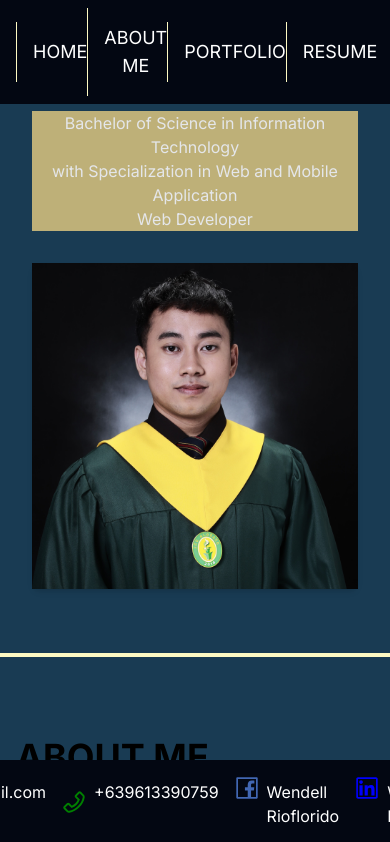
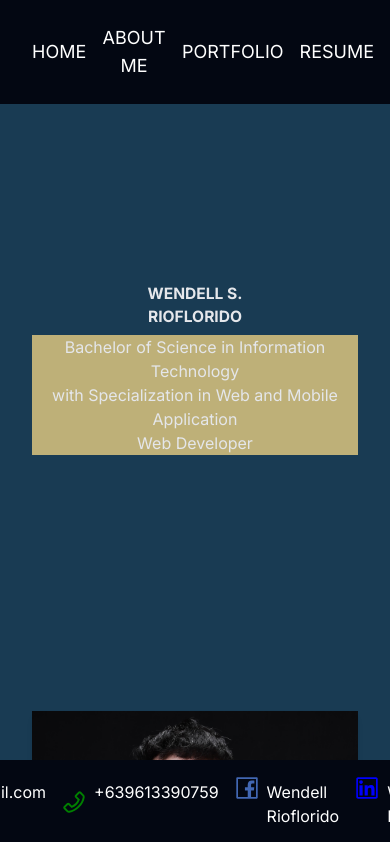
Before and after one commit to wrioflorido/myportfolio, a Next.js app: page / in a window 390 px wide. Shown: the top 842 px of the page. Built offline with nearby package versions, Linux system fonts and the light colour scheme.

Commit message:
responsiveness

```diff
--- a/src/app/page.tsx
+++ b/src/app/page.tsx
@@ -33,16 +33,16 @@ const Portfolio = () => {
       <nav className="bg-gray-950 fixed top-0 left-0 w-full z-10">
         <div className="container mx-auto px-4 py-2">
           <ul className="flex justify-between items-center">
-            <li className="text-white text-lg md:text-2xl py-4 hover:text-green-900 h-full border-l border-yellow-100 pl-4 md:pl-8">
+            <li className="text-white text-lg md:text-2xl py-4 hover:text-green-900  pl-4 md:pl-8">
               <button onClick={() => scrollToSection(introSectionRef)}>HOME</button>
             </li>
-            <li className="text-white text-lg md:text-2xl py-4 hover:text-green-900 h-full border-l border-yellow-100 pl-4 md:pl-8">
+            <li className="text-white text-lg md:text-2xl py-4 hover:text-green-900  pl-4 md:pl-8">
               <button onClick={() => scrollToSection(aboutSectionRef)}>ABOUT ME</button>
             </li>
-            <li className="text-white text-lg md:text-2xl py-4 hover:text-green-900 h-full border-l border-yellow-100 pl-4 md:pl-8">
+            <li className="text-white text-lg md:text-2xl py-4 hover:text-green-900  pl-4 md:pl-8">
               <button onClick={() => scrollToSection(portfolioSectionRef)}>PORTFOLIO</button>
             </li>
-            <li className="text-white text-lg md:text-2xl py-4 hover:text-green-900 h-full border-l border-yellow-100 pl-4 md:pl-8">
+            <li className="text-white text-lg md:text-2xl py-4 hover:text-green-900  pl-4 md:pl-8">
               <a href="https://drive.google.com/file/d/19pqNb9LgQtWlnHsfRgAquKERR4OmBxZK/view?usp=drive_link" target="_blank">
                 RESUME
               </a>
@@ -52,7 +52,7 @@ const Portfolio = () => {
       </nav>
       <div className="container mx-auto px-4 flex flex-col md:flex-row justify-between py-16 px-8 md:px-48" ref={introSectionRef}>
         {/* Introduction section */}
-        <div className="text-center mb-8 md:mb-0">
+        <div className="text-center mb-8 md:mb-0 mt-56">
           <h1 className="font-bold text-[4vw] md:text-[100px] text-gray-200 animate-bounce">WENDELL S. </h1>
           <h1 className="font-bold text-[4vw] md:text-[100px] text-gray-200 animate-bounce">RIOFLORIDO</h1>
           <div className="container bg-golden w-[100%]">
@@ -61,15 +61,15 @@ const Portfolio = () => {
             <p className="text-[16px] md:text-lg text-gray-200 text-center animate-pulse">Web Developer</p>
           </div>
         </div>
-        <div className="bg-white shadow-md rounded-lg w-full md:w-[400px]">
+        <div className="bg-white shadow-md rounded-lg w-full md:w-[400px] mt-56">
           <Image src="/assets/2.JPG" alt="Project 1" width={400} height={100} className="object-cover" />
         </div>
       </div>
       <hr className="border-t-4 border-yellow-100" />
       <div className="container mx-auto flex flex-col md:flex-row px-4 py-16 md:py-64" ref={aboutSectionRef}>
         <div className="md:px-8 max-w-[70%]">
-          <h1 className="text-4xl md:text-5xl font-bold mb-4 py-4 text-left max-w-[80%]">ABOUT ME</h1>
-          <p className="text-[16px] md:text-[18px] max-w-[80%] bg-golden px-4 py-4 text-justify">
+          <h1 className="text-4xl md:text-5xl font-bold mb-4 py-4 text-left ">ABOUT ME</h1>
+          <p className="text-[16px] md:text-[18px] max-w-[100%] pb-20 bg-golden px-4 py-4 text-justify">
             A versatile professional recognized for my ability to adapt quickly and work smartly. I excel in fast-paced environments where I can leverage my adaptability to navigate change with ease. My approach to work is rooted in efficiency and effectiveness—I believe in finding the most strategic and efficient way to achieve goals while maintaining high standards of quality. I bring a positive attitude and collaborative spirit to every team I work with. I enjoy brainstorming and problem-solving alongside colleagues, valuing diverse perspectives and fostering an inclusive environment where everyone feels empowered to contribute their best ideas. Driven by a passion for making a difference, I'm always eager to take on new challenges and explore innovative solutions. Whether it's optimizing processgit push -u origin main, tackling complex projects, or supporting my team members, I'm committed to delivering exceptional results and creating value in everything I do. Let's connect and explore how we can work together to achieve our goals and make a positive impact!
           </p>
         </div>
```
